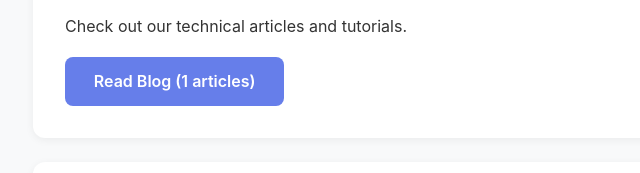
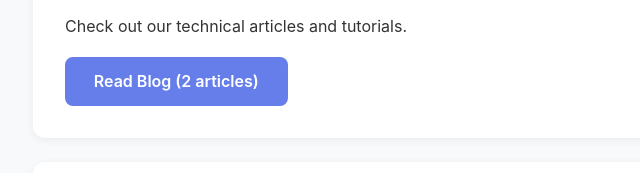
Before and after one commit to niceyayale/tradernewbie-web, a plain HTML site: page index.html in a window 1280 px wide. Shown: the part 925-1098 px from the top of the page, 223-863 px from the left. Drawn offline with Linux system fonts and the light colour scheme.

Commit message:
docs: update home page with blog link

```diff
--- a/index.html
+++ b/index.html
@@ -52,7 +52,7 @@
     <div class="section">
       <h2>Latest Articles</h2>
       <p>Check out our technical articles and tutorials.</p>
-      <p style="margin-top:1rem"><a href="https://niceyayale.github.io/tradernewbie-web/blog/" class="btn">Read Blog (1 articles)</a></p>
+      <p style="margin-top:1rem"><a href="https://niceyayale.github.io/tradernewbie-web/blog/" class="btn">Read Blog (2 articles)</a></p>
     </div>
     <div class="section cta">
       <p style="margin-bottom:1.5rem;font-size:1.1rem">Ready to explore TraderNewbie - Trading Education?</p>
```
